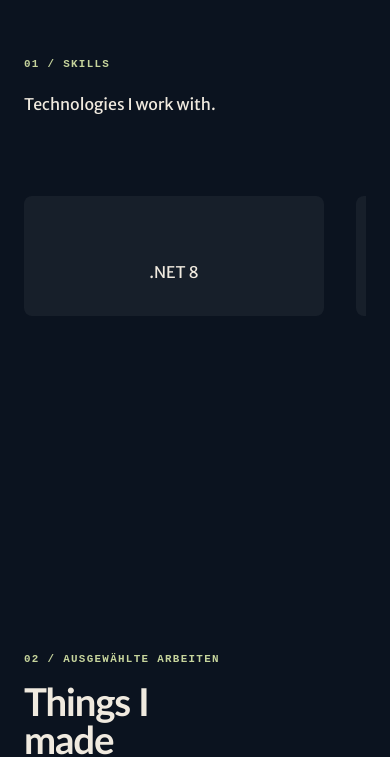
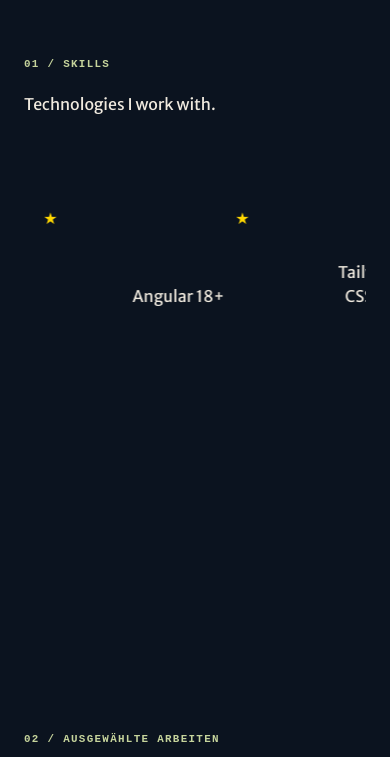
Before and after one commit to alexscklr/portfolio, an Angular app in the folder frontend/: page / in a window 390 px wide. Shown: the part 1181-1938 px from the top of the page. Built offline with nearby package versions, Linux system fonts and the light colour scheme; no server answers.

Commit message:
feat(frontend): refactor skill-marquee, improve mock and add better visuals for each skill including a most-used indicator

```diff
--- a/frontend/public/i18n/de/home.json
+++ b/frontend/public/i18n/de/home.json
@@ -21,5 +21,6 @@
 	"home.avatar.interfacesLabel": "Interfaces, zu ausgewählten Projekten springen",
 	"home.avatar.mediaLabel": "Interactive media, zu ausgewählten Projekten springen",
 	"home.avatar.systemsLabel": "Systems, zu ausgewählten Projekten springen",
-	"home.avatar.caption": "A small map of what I keep returning to."
+	"home.avatar.caption": "A small map of what I keep returning to.",
+	"home.skills.usage": "Projekte"
 }
--- a/frontend/public/i18n/en/home.json
+++ b/frontend/public/i18n/en/home.json
@@ -21,5 +21,6 @@
 	"home.avatar.interfacesLabel": "Interfaces, jump to selected projects",
 	"home.avatar.mediaLabel": "Interactive media, jump to selected projects",
 	"home.avatar.systemsLabel": "Systems, jump to selected projects",
-	"home.avatar.caption": "A small map of what I keep returning to."
+	"home.avatar.caption": "A small map of what I keep returning to.",
+	"home.skills.usage": "projects"
 }
--- a/frontend/src/app/core/mocks/project.mock.ts
+++ b/frontend/src/app/core/mocks/project.mock.ts
@@ -12,11 +12,11 @@ export const mockProjects: Project[] = [
     displayOrder: 1,
     createdAt: '2026-05-15T10:00:00Z',
     skills: [
-      { id: 'sk-1', name: 'C#', slug: 'csharp', category: SkillTagCategory.Language, iconKey: 'simple-icons:csharp' },
-      { id: 'sk-2', name: '.NET 8', slug: 'dotnet-8', category: SkillTagCategory.Framework, iconKey: 'simple-icons:dotnet' },
-      { id: 'sk-3', name: 'Angular 18+', slug: 'angular', category: SkillTagCategory.Framework, iconKey: 'simple-icons:angular' },
+      { id: 'sk-1', name: 'C#', slug: 'csharp', category: SkillTagCategory.Language, iconKey: 'logos:c-sharp' },
+      { id: 'sk-2', name: '.NET 8', slug: 'dotnet-8', category: SkillTagCategory.Framework, iconKey: 'logos:dotnet' },
+      { id: 'sk-3', name: 'Angular 18+', slug: 'angular', category: SkillTagCategory.Framework, iconKey: 'logos:angular-icon' },
       { id: 'sk-4', name: 'HLSL / WebGL', slug: 'hlsl-webgl', category: SkillTagCategory.ConceptOrApi, iconKey: 'simple-icons:webgl' },
-      { id: 'sk-5', name: 'Tailwind CSS v4', slug: 'tailwind-css', category: SkillTagCategory.Framework, iconKey: 'simple-icons:tailwindcss' }
+      { id: 'sk-5', name: 'Tailwind CSS v4', slug: 'tailwind-css', category: SkillTagCategory.Framework, iconKey: 'logos:tailwindcss-icon' }
     ],
     blocks: [
       {
@@ -51,10 +51,10 @@ export const mockProjects: Project[] = [
     displayOrder: 2,
     createdAt: '2026-02-10T14:30:00Z',
     skills: [
-      { id: 'sk-2', name: '.NET 8', slug: 'dotnet-8', category: SkillTagCategory.Framework, iconKey: 'simple-icons:dotnet' },
-      { id: 'sk-6', name: 'gRPC', slug: 'grpc', category: SkillTagCategory.ConceptOrApi, iconKey: 'simple-icons:grpc' },
-      { id: 'sk-7', name: 'Docker', slug: 'docker', category: SkillTagCategory.ToolOrSoftware, iconKey: 'simple-icons:docker' },
-      { id: 'sk-8', name: 'Python / Maya API', slug: 'python-maya-api', category: SkillTagCategory.Language, iconKey: 'simple-icons:python' }
+      { id: 'sk-2', name: '.NET 8', slug: 'dotnet-8', category: SkillTagCategory.Framework, iconKey: 'logos:dotnet' },
+      { id: 'sk-6', name: 'gRPC', slug: 'grpc', category: SkillTagCategory.ConceptOrApi, iconKey: 'logos:grpc' },
+      { id: 'sk-7', name: 'Docker', slug: 'docker', category: SkillTagCategory.ToolOrSoftware, iconKey: 'logos:docker-icon' },
+      { id: 'sk-8', name: 'Python / Maya API', slug: 'python-maya-api', category: SkillTagCategory.Language, iconKey: 'logos:python' }
     ],
     blocks: [
       {
@@ -79,9 +79,9 @@ export const mockProjects: Project[] = [
     displayOrder: 3,
     createdAt: '2026-08-01T09:00:00Z',
     skills: [
-      { id: 'sk-3', name: 'Angular 18+', slug: 'angular', category: SkillTagCategory.Framework, iconKey: 'simple-icons:angular' },
-      { id: 'sk-5', name: 'Tailwind CSS v4', slug: 'tailwind-css', category: SkillTagCategory.Framework, iconKey: 'simple-icons:tailwindcss' },
-      { id: 'sk-9', name: 'TypeScript', slug: 'typescript', category: SkillTagCategory.Language, iconKey: 'simple-icons:typescript' }
+      { id: 'sk-3', name: 'Angular 18+', slug: 'angular', category: SkillTagCategory.Framework, iconKey: 'logos:angular-icon' },
+      { id: 'sk-5', name: 'Tailwind CSS v4', slug: 'tailwind-css', category: SkillTagCategory.Framework, iconKey: 'logos:tailwindcss-icon' },
+      { id: 'sk-9', name: 'TypeScript', slug: 'typescript', category: SkillTagCategory.Language, iconKey: 'logos:typescript-icon' }
     ],
     blocks: [
       {
--- /dev/null
+++ b/frontend/src/app/features/home/components/skill-marquee/skill-marquee.component.html
@@ -0,0 +1,28 @@
+<div class="skills-slider">
+  <div class="skills-track" [style.--scroll-duration]="skills().length * 8.3 + 's'">
+    @for (isDuplicate of [false, true]; track isDuplicate) {
+      <div class="skills-group" [attr.aria-hidden]="isDuplicate ? 'true' : null">
+        @for (skill of skills(); track skill.id; let index = $index) {
+          <div class="skill-card">
+            @if (index < 3) {
+              <span class="most-counts">★</span>
+            }
+            <iconify-icon
+              [icon]="skill.iconKey ?? 'lucide:code-2'"
+              [attr.aria-label]="skill.name"
+              aria-hidden="true"
+            >
+            </iconify-icon>
+            <h3>
+              {{ skill.name }}
+            </h3>
+            <span class="usage-count">
+              {{ 'home.skills.usage' | translate }} : {{ skill.usageCount }}</span
+            >
+          </div>
+        }
+        <div class="vertical-divider"></div>
+      </div>
+    }
+  </div>
+</div>
--- /dev/null
+++ b/frontend/src/app/features/home/components/skill-marquee/skill-marquee.component.scss
@@ -0,0 +1,76 @@
+.skills-slider {
+  overflow: hidden;
+  padding: 1rem 0;
+}
+.skills-track {
+  display: flex;
+  width: max-content;
+  animation: skills-marquee var(--scroll-duration) linear infinite;
+}
+.skills-slider:hover .skills-track {
+  animation-play-state: paused;
+}
+.skills-group {
+  display: flex;
+  flex: 0 0 auto;
+  gap: 2rem;
+  padding-right: 2rem;
+}
+.skill-card {
+  position: relative;
+  box-sizing: border-box;
+  flex: 0 0 10rem;
+  padding: 2rem;
+  display: flex;
+  flex-direction: column;
+  justify-content: flex-end;
+  text-align: center;
+  gap: 2rem;
+  border-radius: 8px;
+  transition:
+    transform 0.3s ease,
+    box-shadow 0.3s ease;
+  backdrop-filter: blur(10px);
+}
+.skill-card iconify-icon {
+  scale: 3;
+  position: relative;
+}
+.skill-card h3 {
+  transition: color 180ms ease;
+}
+.skill-card .usage-count {
+    opacity: 0;
+    transition: opacity 180ms ease;
+}
+.skill-card .most-counts {
+    position: absolute;
+    top: 5%;
+    right: 5%;
+    width: 1rem;
+    color: gold;
+}
+.skill-card:hover {
+  transform: translateY(-15px);
+}
+.skill-card:hover .usage-count {
+  opacity: 1;
+}
+.skill-card:hover h3 {
+  color: var(--color-accent-primary);
+}
+.vertical-divider {
+  width: 1px;
+  height: 80%;
+  margin: auto 0;
+  background-color: white;
+}
+
+@keyframes skills-marquee {
+  0% {
+    transform: translateX(0);
+  }
+  100% {
+    transform: translateX(-50%);
+  }
+}
--- /dev/null
+++ b/frontend/src/app/features/home/components/skill-marquee/skill-marquee.component.ts
@@ -0,0 +1,15 @@
+import { Component, CUSTOM_ELEMENTS_SCHEMA, input } from "@angular/core";
+import { TranslatePipe } from "@/app/shared/pipes/translate.pipe";
+import { Skill } from "@/app/core/models/skill.model";
+
+@Component({
+  selector: 'app-skill-marquee',
+  standalone: true,
+  imports: [TranslatePipe],
+  templateUrl: './skill-marquee.component.html',
+  styleUrls: ['./skill-marquee.component.scss'],
+  schemas: [CUSTOM_ELEMENTS_SCHEMA]
+})
+export class SkillMarqueeComponent {
+  readonly skills = input.required<Skill[]>();
+}
--- a/frontend/src/app/features/home/home.component.html
+++ b/frontend/src/app/features/home/home.component.html
@@ -21,23 +21,11 @@
       <h2>{{ 'home.skills.title' | translate }}</h2>
     </div>
 
-    <div
-      class="skills-slider"
-      appInfiniteSlider
-      [slideWidth]="300"
-      [slideHeight]="200"
-      [speed]="40"
-      [autoPlay]="true"
-    >
-      @for (skill of skillsService.skills(); track skill.id; let index = $index) {
-        <div class="skill-card">
-          <iconify-icon [icon]="skill.iconKey ?? 'lucide:code-2'" [attr.aria-label]="skill.name"></iconify-icon>
-          <h3>{{ skill.name }}</h3>
-        </div>
-      } @empty {
-        <p class="empty-state">{{ 'home.skills.empty' | translate }}</p>
-      }
-    </div>
+    @if (skillsService.skills().length > 0) {
+      <app-skill-marquee [skills]="skillsService.skills()"></app-skill-marquee>
+    } @else {
+      <p class="empty-state">{{ 'home.skills.empty' | translate }}</p>
+    }
   </section>
 
   <section id="selected-work" class="work-editorial mx-auto max-w-7xl px-6 pb-28 pt-16 md:pb-40 md:pt-24">
--- a/frontend/src/app/features/home/home.component.scss
+++ b/frontend/src/app/features/home/home.component.scss
@@ -25,11 +25,7 @@
 
 .skills-editorial { padding: 8rem 1.5rem; margin: 8rem auto; }
 .skills-heading { margin-bottom: 4rem; }
-.skills-slider { display: flex; overflow-x: auto; gap: 2rem; padding: 1rem 0; scrollbar-width: none; -ms-overflow-style: none; }
-.skills-slider::-webkit-scrollbar { display: none; }
-.skill-card { scroll-snap-align: start; min-width: 300px; max-width: 300px; padding: 2rem; display: flex; flex-direction: column; text-align: center; gap: 2rem; background: rgba(255, 255, 255, 0.05); border-radius: 8px; transition: transform 0.3s ease, box-shadow 0.3s ease; backdrop-filter: blur(10px); }
-.skill-card > *:first-child { scale: 3; }
-.skill-card:hover { transform: translateY(-5px); box-shadow: 0 10px 25px rgba(0, 0, 0, 0.2); }
+.skills-editorial > .empty-state { margin: 0; }
 .note-copy > p { max-width: 38rem; margin: 1.5rem 0 0; color: rgba(240, 234, 223, 0.68); line-height: 1.8; }
 
 .work-heading { display: grid; grid-template-columns: 1fr auto; align-items: end; gap: 1rem; margin-bottom: 4rem; }
@@ -56,9 +52,10 @@
 
 @media (max-width: 520px) {
   .hero-actions { align-items: flex-start; flex-direction: column; gap: 1.25rem; }
-  .skills-slider { flex-wrap: nowrap; overflow-x: auto; }
 }
 
 @media (prefers-reduced-motion: reduce) {
   .text-link span { transition: none; }
+  .skills-track { animation: none; }
+  .skill-card h3, .skill-card::after { transition: none; }
 }
--- a/frontend/src/app/features/home/home.component.ts
+++ b/frontend/src/app/features/home/home.component.ts
@@ -6,14 +6,15 @@ import { ButtonDirective } from '@/app/shared/directives/button.directive';
 import { RevealOnScrollDirective } from '@/app/shared/directives/reveal-on-scroll.directive';
 import { LinkDirective } from '@/app/shared/directives/link.directive';
 import { AvatarOrbitComponent } from './components/avatar-orbit/avatar-orbit.component';
-import { InfiniteSliderDirective } from '@/app/shared/directives/infinite-slider.directive';
 import { TranslatePipe } from '@/app/shared/pipes/translate.pipe';
 import { LanguageService } from '@/app/core/services/language.service';
 import { SkillService } from '@/app/core/services/skill.service';
+import { SkillMarqueeComponent } from './components/skill-marquee/skill-marquee.component';
+
 @Component({
   selector: 'app-home',
   standalone: true,
-  imports: [RouterLink, ProjectCardComponent, ButtonDirective, RevealOnScrollDirective, AvatarOrbitComponent, LinkDirective, InfiniteSliderDirective, TranslatePipe],
+  imports: [RouterLink, ProjectCardComponent, ButtonDirective, RevealOnScrollDirective, AvatarOrbitComponent, LinkDirective, TranslatePipe, SkillMarqueeComponent],
   schemas: [CUSTOM_ELEMENTS_SCHEMA],
   templateUrl: './home.component.html',
   styleUrls: ['./home.component.scss']
```
